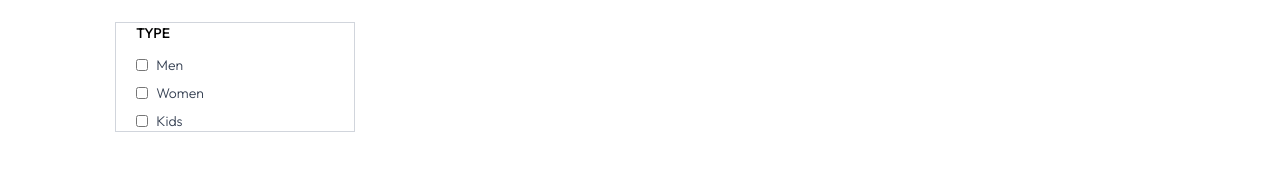
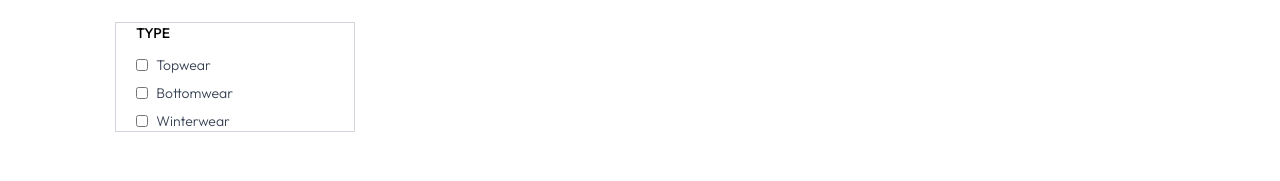
Before and after one commit to hellokristinafaye/clothing-ecommerce, a React (Vite) app: page /collection in a window 1280 px wide. Shown: the part 294-475 px from the top of the page. Built offline with nearby package versions, Linux system fonts and the light colour scheme.

Commit message:
SubCatetgories update

```diff
--- a/src/pages/Collection.jsx
+++ b/src/pages/Collection.jsx
@@ -45,15 +45,18 @@ const Collection = () => {
 
           <div className="flex flex-col gap-2 text-sm font-light text-gray-700">
             <p className="flex gap-2">
-              <input type="checkbox" className="w-3" value={"Men"} /> Men
+              <input type="checkbox" className="w-3" value={"Topwear"} />{" "}
+              Topwear
             </p>
 
             <p className="flex gap-2">
-              <input type="checkbox" className="w-3" value={"Women"} /> Women
+              <input type="checkbox" className="w-3" value={"Bottomwear"} />
+              Bottomwear
             </p>
 
             <p className="flex gap-2">
-              <input type="checkbox" className="w-3" value={"Kids"} /> Kids
+              <input type="checkbox" className="w-3" value={"Winterwear"} />
+              Winterwear
             </p>
           </div>
         </div>
```
